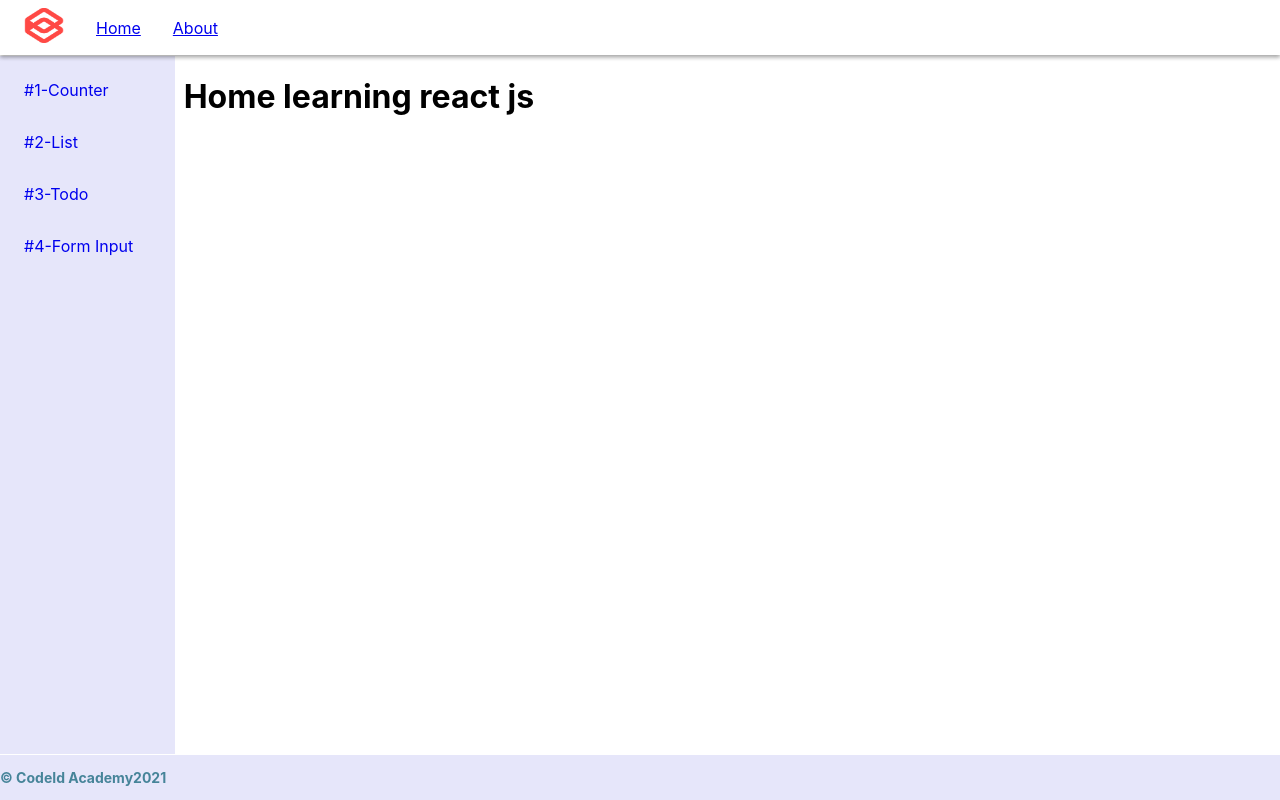
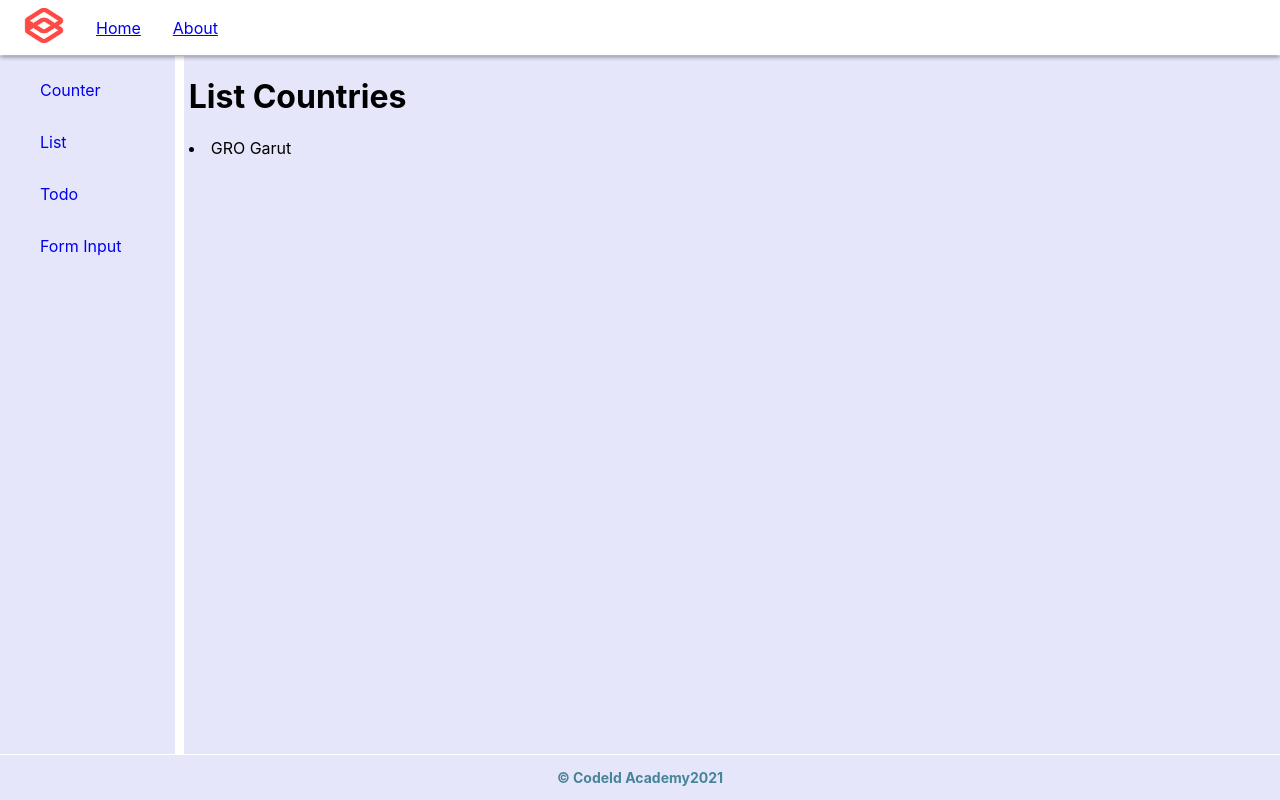
Before and after one commit to andri2621/01-reactjs-fundmental, a React (Create React App) app: page /list in a window 1280 px wide. Built offline with nearby package versions, Linux system fonts and the light colour scheme.

Commit message:
add list and -react-router-dom

```diff
--- a/package.json
+++ b/package.json
@@ -8,6 +8,7 @@
     "@testing-library/user-event": "^12.1.10",
     "react": "^17.0.1",
     "react-dom": "^17.0.1",
+    "react-router-dom": "^5.2.0",
     "react-scripts": "4.0.2",
     "web-vitals": "^1.0.1"
   },
--- a/src/App.js
+++ b/src/App.js
@@ -5,10 +5,15 @@ import Counter from './components/Counter'
 import CounterArrow from './components/CounterArrow'
 import CounterHook from './components/CounterHook'
 import MainLayout from './containers/MainLayout'
+import { BrowserRouter } from 'react-router-dom';
+
 
 function App() {
   return (
-    <MainLayout></MainLayout>
+    <BrowserRouter>
+        <MainLayout />
+      </BrowserRouter>
+
   );
 }
 
--- /dev/null
+++ b/src/components/Error404.js
@@ -0,0 +1,11 @@
+import React from 'react'
+
+const Error404 = () => {
+    return (
+        <div>
+            <h1>Page Not Found.</h1>
+        </div>
+    )
+}
+
+export default Error404;
--- /dev/null
+++ b/src/components/List.js
@@ -0,0 +1,22 @@
+import React from 'react'
+
+
+const List = (props) => {
+    const { data, filterId } = props;
+
+    return (
+        <div>
+            <h1>List Countries</h1>
+            {data.filter(item => item.country_name.includes(filterId)).map(keys => {
+                return (
+                    <li> {keys.country_id} {keys.country_name}</li>
+                )
+            })}
+
+
+
+        </div>
+    )
+}
+
+export default List;
--- a/src/containers/MainLayout.css
+++ b/src/containers/MainLayout.css
@@ -93,6 +93,7 @@
     grid-area: content;
     width: 100%;
     margin: 0;
+    padding-left: 5px;
     background-color: #e6e6fa;
     display: flex;
 }
@@ -100,6 +101,7 @@
 .footer{
     grid-area:footer;
     background: #e6e6fa;
+    text-align: center;
 }
 
 .footer h3{
--- a/src/containers/MainLayout.js
+++ b/src/containers/MainLayout.js
@@ -5,44 +5,32 @@ import SideBar from './Sidebar';
 import Home from './Home';
 import Footer from './Footer';
 import SidebarMenu from '../data/SidebarMenu';
+import { Route, Switch } from 'react-router-dom';
+import CounterArrow from '../components/CounterArrow';
+import List from '../components/List'
+import Error404 from '../components/Error404';
+import { countries } from '../data/datas';
 
 const MainLayout = () => {
     return (
         <div className="container">
 
             <AppNavBar />
-            <SideBar menus ={SidebarMenu}/>
-            <Home/>
-            <Footer/>
-
-           {/*  <div className="nav-top">
-                <ul>
-                    <li className="logo"><a><img src="./assets/images/codeid.png" /></a></li>
-                    <li><a href="/home">Home</a></li>
-                    <li><a href="/about">About</a></li>
-                </ul>
-            </div>
-
-            <div className="nav-side">
-                <ul>
-                    <li><a href="/counter">Project#1 Counter</a></li>
-                    <li><a href="/layout">Project#2 Layout</a></li>
-                    <li><a href="/list">Project#3 List</a></li>
-                    <li><a href="/todo">Project#4 Todo</a></li>
-                </ul>
-            </div>
+            <SideBar menus={SidebarMenu} />
+            <Footer />
 
             <div className="main-content">
-                <h1>Content</h1>
+                <Switch>
+
+                    <Route path="/" component={Home} exact />
+                    <Route path="/counter" component={CounterArrow} exact />
+                    <Route path="/list" exact >
+                        <List data={countries} filterId="Garu"/>
+                    </Route>
+                    <Route component={Error404} />
+
+                </Switch>
             </div>
-
-            <div className="footer">
-                <h3>&copy; CodeId Academy
-                {(new Date()).getFullYear()}
-                </h3>
-            </div> */}
-
-
 
         </div>
     )
--- a/src/containers/Sidebar.js
+++ b/src/containers/Sidebar.js
@@ -1,5 +1,5 @@
 import React from 'react';
-
+import {Link} from 'react-router-dom';
 
 const SideBar = (props) => {
     const { menus } = props;
@@ -9,16 +9,11 @@ const SideBar = (props) => {
                 {
                         menus.map(data => {
                             return (<li >
-                                <a href={data.path}>#{data.id}-{data.name}</a>
+                                <Link to={data.path} className="nav-side-link">{data.name}</Link>
                             </li>)
                         })
 
                 }
-
-                {/*  <li><a href="/counter">Project#1 Counter</a></li>
-            <li><a href="/layout">Project#2 Layout</a></li>
-            <li><a href="/list">Project#3 List</a></li>
-            <li><a href="/todo">Project#4 Todo</a></li> */}
             </ul>
         </div>
     );
--- /dev/null
+++ b/src/data/datas.js
@@ -0,0 +1,16 @@
+const countries= [
+    {
+        country_id: 'TK',
+        country_name: 'Tasikmalaya'
+    },
+    {
+        country_id: "CM",
+        country_name: "Cimahi"
+    },
+    {
+        country_id: "GRO",
+        country_name: "Garut"
+    }
+]
+
+export {countries}
```
Also changed, not shown: 1 other file (tests, documents, lock files or other folders).
